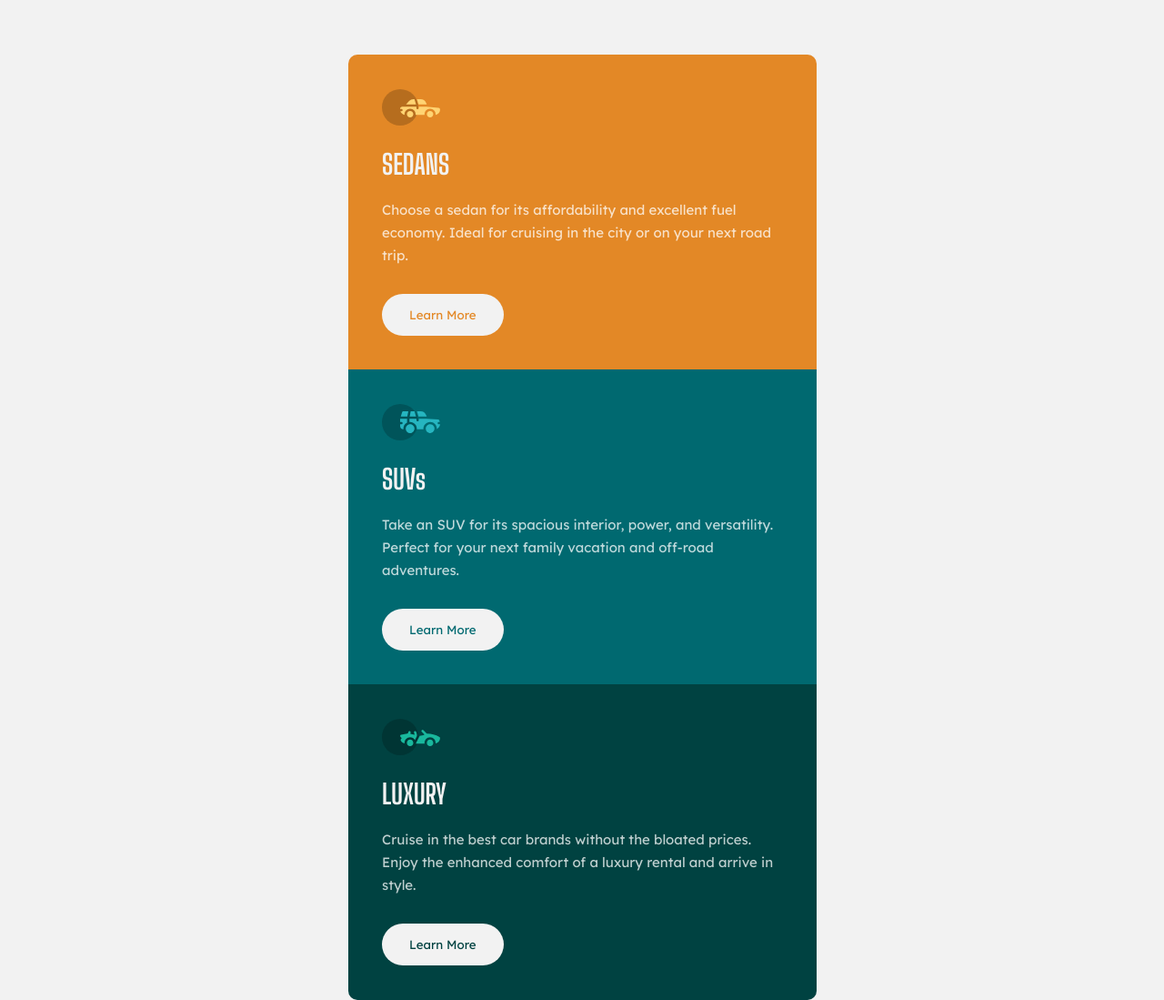
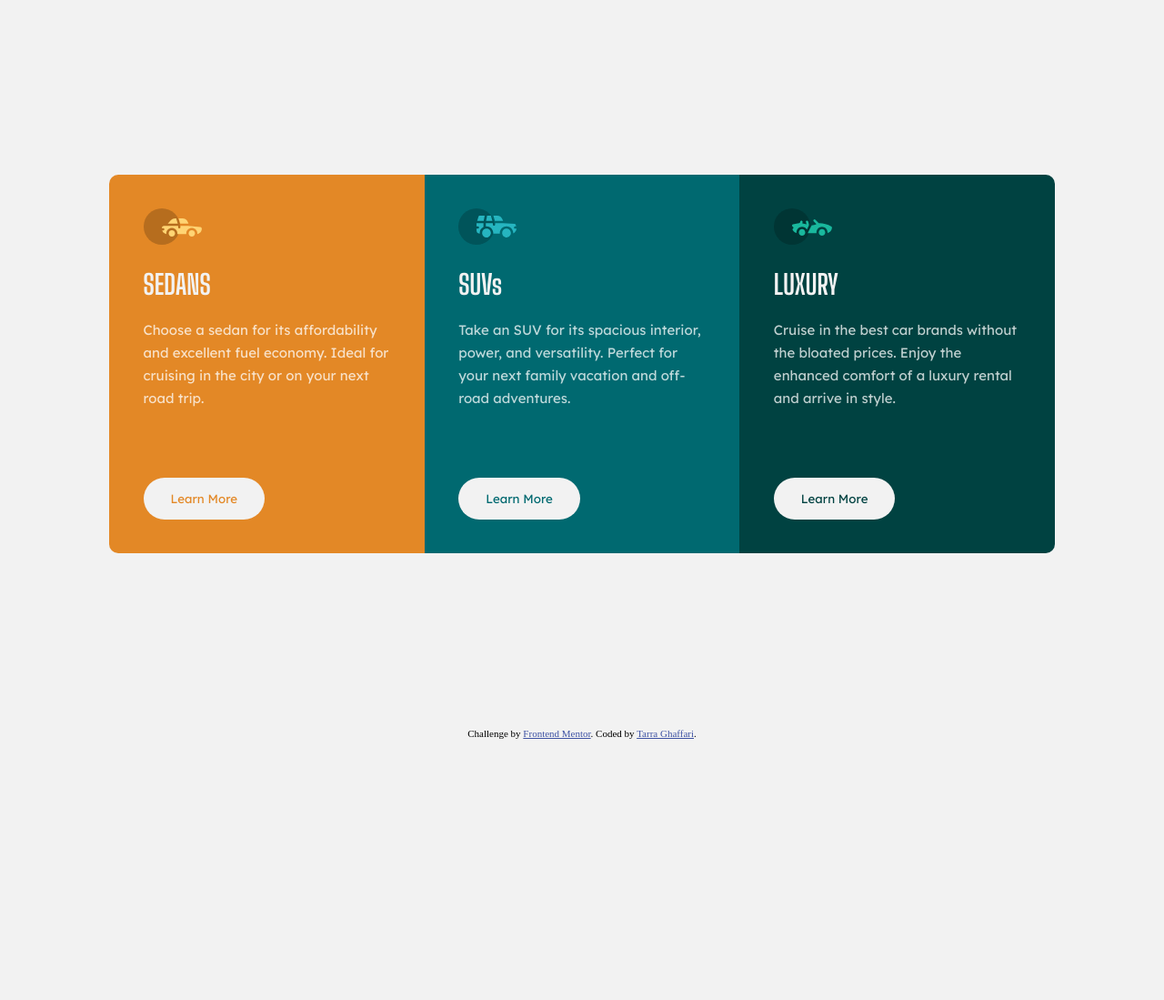
Before and after one commit to tghaffari/3-column-preview-card-component, a website: page index.html in a window 1280 px wide. Shown: the top 1099 px of the page at 91% size. After the commit the page ends 812 px from the top, so only its background shows below. Drawn offline with Linux system fonts and the light colour scheme.

Commit message:
Added media queries for desktop styling.

```diff
--- a/css/layout.css
+++ b/css/layout.css
@@ -2,11 +2,6 @@
   max-width: 575px;
   margin: 4rem auto;
   padding: 0 2rem;
-
-  /* display: grid;
-  height: 100vh;
-  place-items: center;
-   */
 }
 
 .row {
@@ -16,3 +11,13 @@
 .column-full {
   width: 100%;
 }
+
+@media screen and (min-width: 875px) {
+  .container {
+    margin: auto;
+    display: grid;
+    place-content: center;
+    max-width: 1100px;
+    height: 100vh;
+  }
+}
--- a/css/styles.css
+++ b/css/styles.css
@@ -8,10 +8,6 @@ body {
 
 .wrap {
   flex-wrap: wrap;
-}
-
-.card {
-  border-radius: 8px;
 }
 
 .sedan {
@@ -72,3 +68,22 @@ button {
 .attribution a {
   color: hsl(228deg, 45%, 44%);
 }
+
+@media screen and (min-width: 875px) {
+  .wrap {
+    flex-wrap: nowrap;
+  }
+
+  .sedan {
+    border-radius: 10px 0 0 10px;
+  }
+
+  .luxury {
+    background-color: hsl(179deg, 100%, 13%);
+    border-radius: 0 10px 10px 0;
+  }
+
+  button {
+    margin: 4rem 0 0;
+  }
+}
--- a/index.html
+++ b/index.html
@@ -17,7 +17,6 @@
 </head>
 <body>
   <div class="container">
-    <div class="card">
     <div class="row wrap">
       <div class="sedan column-full padding">
         <img src="./images/icon-sedans.svg" alt="">
@@ -42,7 +41,6 @@
       </div>
     </div>
   </div>
-  </div>
   <div class="attribution">
     Challenge by <a href="https://www.frontendmentor.io?ref=challenge" target="_blank">Frontend Mentor</a>.
     Coded by <a href="#">Tarra Ghaffari</a>.
```
Lines whose indentation alone changed are shown as unchanged.
